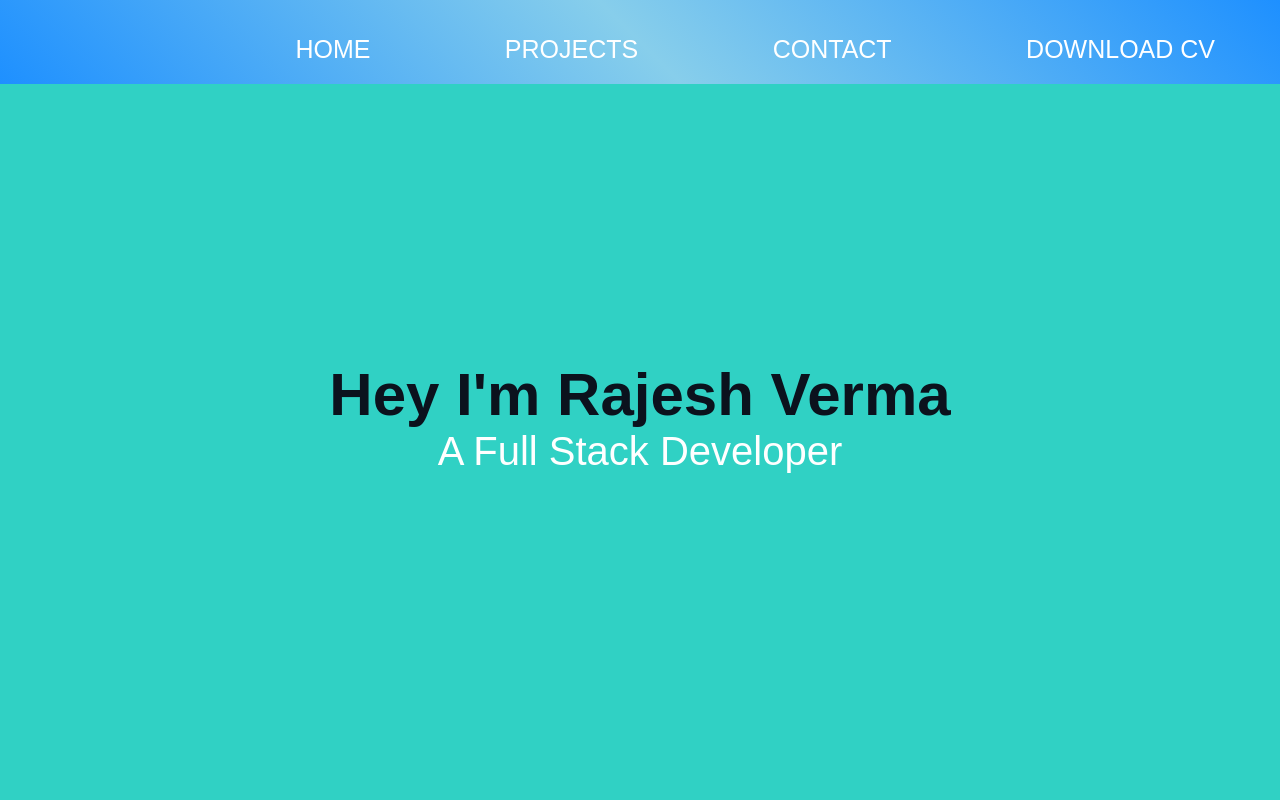
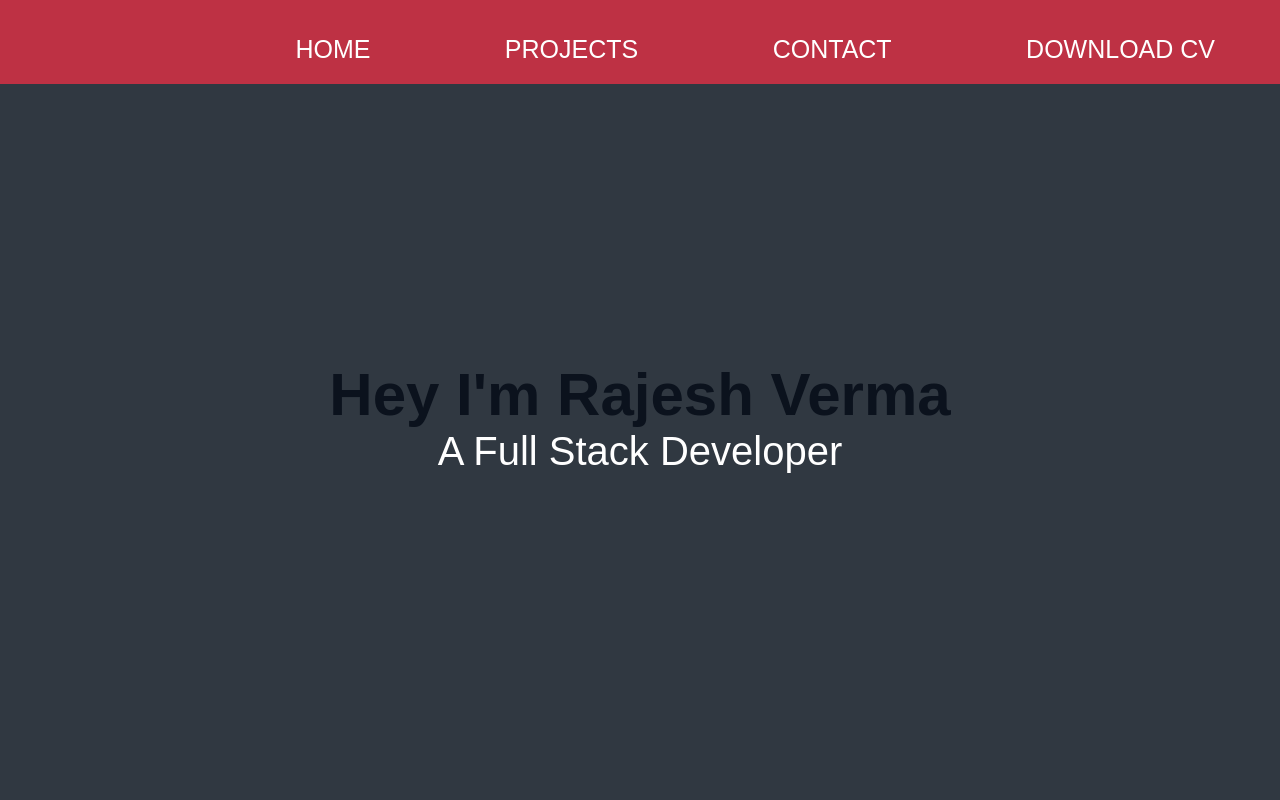
Before and after one commit to verma-rajesh/verma-rajesh.github.io, a plain HTML site: page index.html in a window 1280 px wide. Shown: the top 800 px of the page. Drawn offline with Linux system fonts and the light colour scheme.

Commit message:
Update index.css

```diff
--- a/index.css
+++ b/index.css
@@ -12,7 +12,7 @@ nav ul{
 	text-align: right;
 	position: fixed;
 	width: 100%;
-	background: linear-gradient(45deg,dodgerblue,skyblue,dodgerblue)
+	background: #be3144;
 }
 
 nav ul li{
@@ -45,7 +45,7 @@ nav ul li a:hover{
 
 .intro{
 	top: 0px;
-	background: rgb(48, 209, 196);
+	background: #303841;
 	min-height: 55vh;
 	padding-top: 45vh;
 
@@ -114,7 +114,7 @@ nav ul li a:hover{
 }
 
 .contact{
-	background: #c8f7c5;
+	background: #45567d;
 	padding-bottom: 160px;
 }
 
```
